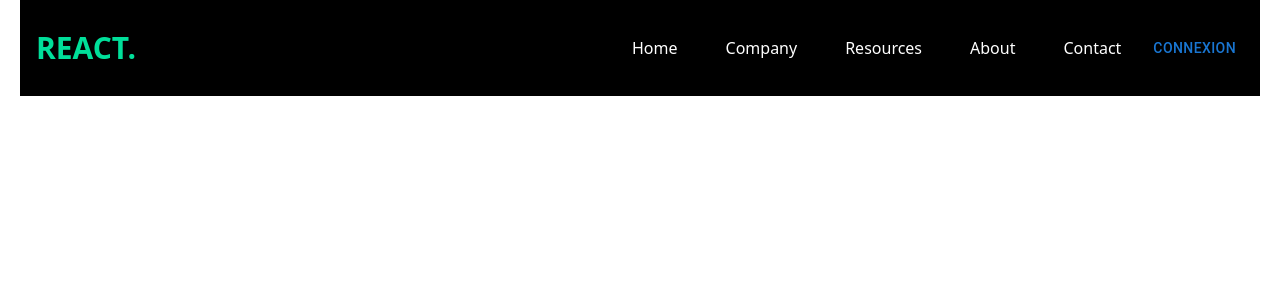
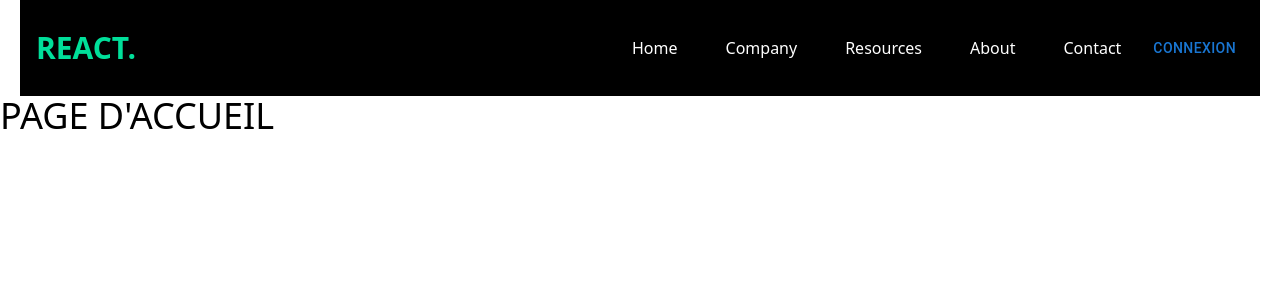
Before and after one commit to Farouk-D/vote, a React (Create React App) app in the folder client/: page / in a window 1280 px wide. Shown: the top 300 px of the page. Built offline with nearby package versions, Linux system fonts and the light colour scheme; no server answers.

Commit message:
Page d'accueil (Début)

```diff
--- a/client/src/App.js
+++ b/client/src/App.js
@@ -8,6 +8,7 @@ import Register from './pages/Register';
 import AdminPage from './pages/AdminPage';
 import ConfirmRegister from './pages/ConfirmRegister';
 import NavigBar from './components/NavigBar';
+import Accueil from './pages/Accueil';
 
 function App() {
     const [uid, setUid] = useState(null)
@@ -41,7 +42,7 @@ function App() {
                 <Route path="/verif" element={ <ConfirmRegister />} />
                 <Route path="/admin" element={uid ? <AdminPage /> : <Navigate to="/" />} />
                 <Route path="*" element={<h2 className='dark:text-[#0f0f0f] '>La page n'existe pas</h2>} />
-                <Route path="/"/>
+                <Route path="/" element={ <Accueil />} />
               </Routes>
             </main>
           </div>
--- /dev/null
+++ b/client/src/pages/Accueil.jsx
@@ -0,0 +1,11 @@
+import React from "react";
+
+export default function Accueil() {
+
+  return(
+    <div classname = "bg-black">
+      <h1 className="text-4xl">PAGE D'ACCUEIL</h1>
+    </div>
+  );
+
+}
```
